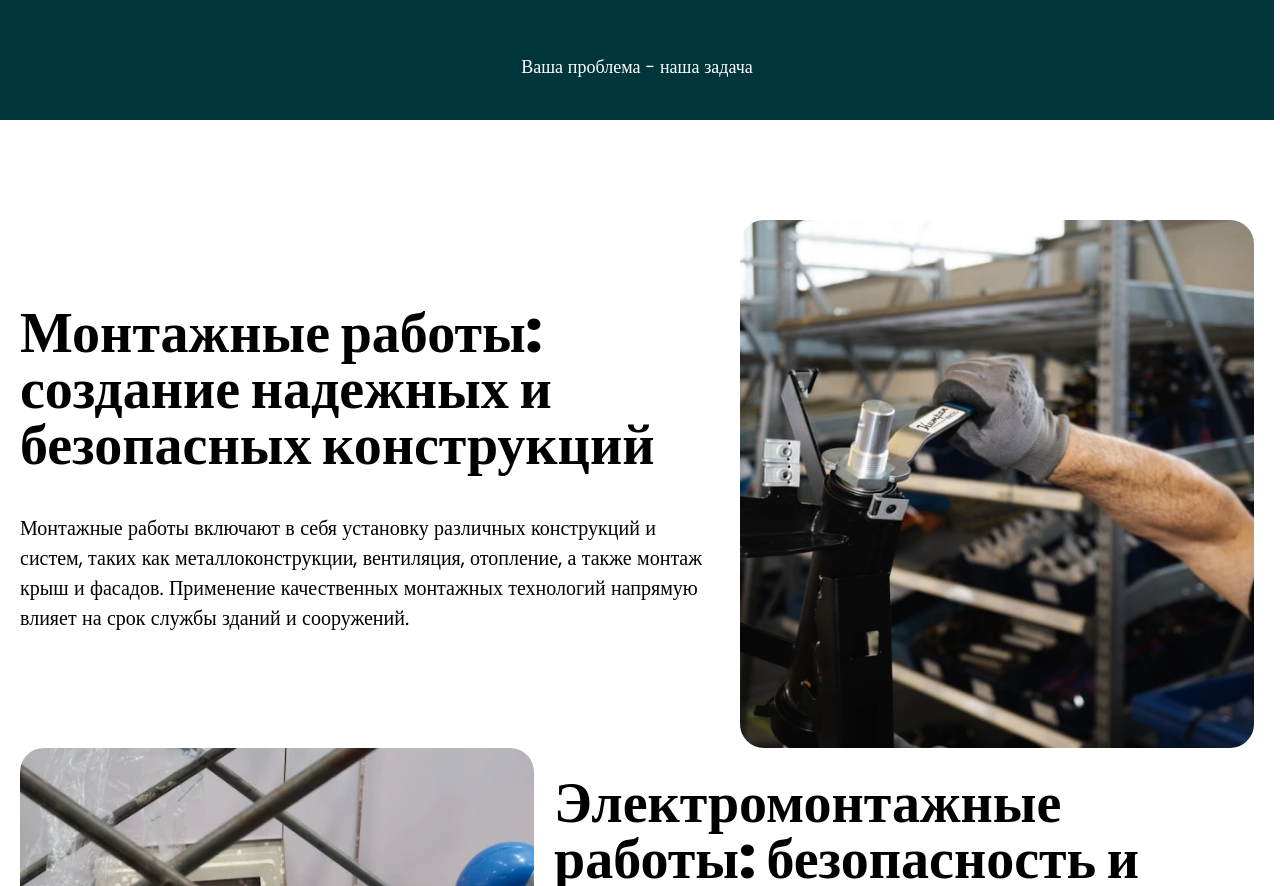
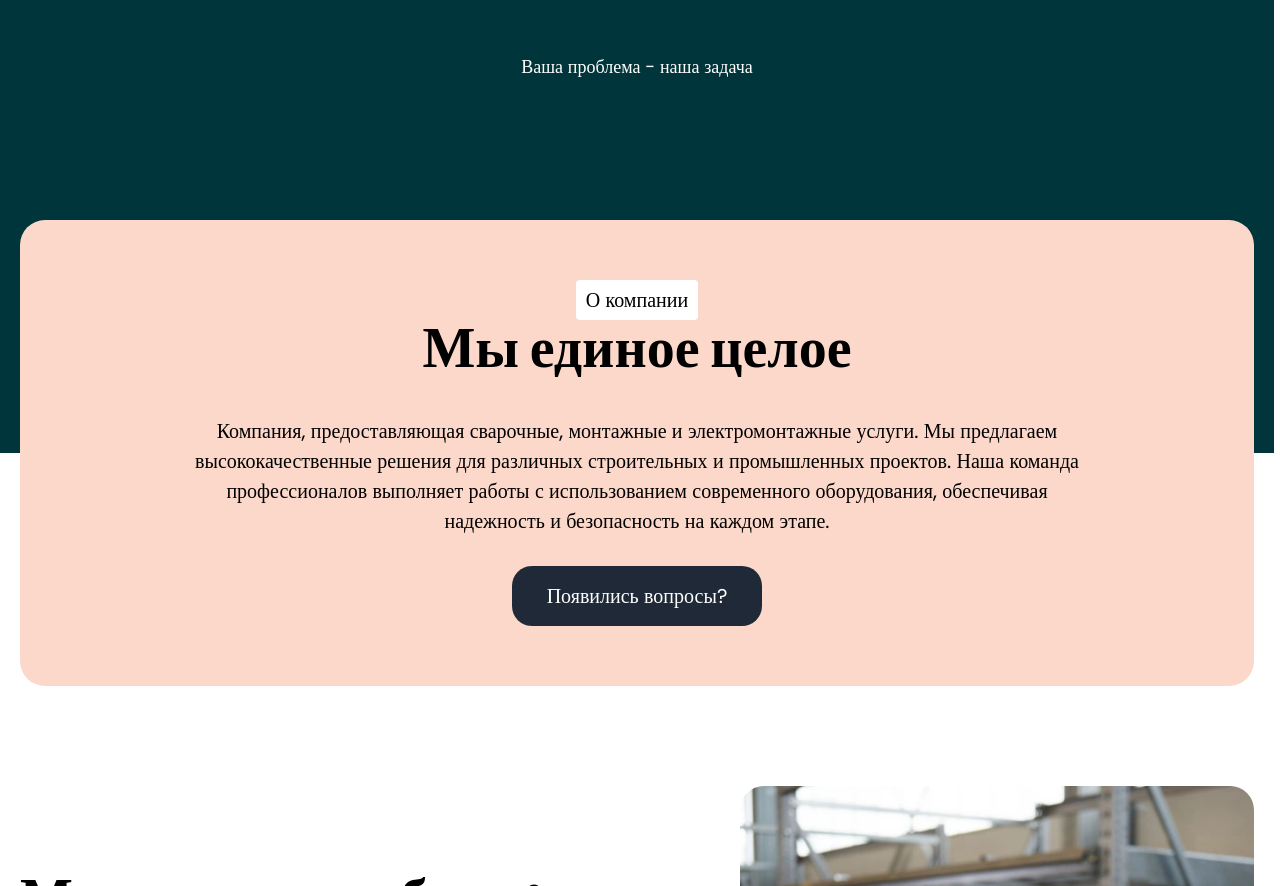
Before and after one commit to andzow/MontazhPro, a Nuxt app: page / in a window 1280 px wide. Shown: the part 680-1566 px from the top of the page. Built offline with nearby package versions, Linux system fonts and the light colour scheme.

Commit message:
вфывфыв

```diff
--- a/components/Main/PrInfo.vue
+++ b/components/Main/PrInfo.vue
@@ -71,7 +71,6 @@ const infoArray = ref([
         line-height: 56px;
         margin-bottom: 40px;
         font-weight: 800;
-        font-family: "Poppins", serif;
     }
 
     &__text {
--- a/pages/index.vue
+++ b/pages/index.vue
@@ -1,7 +1,7 @@
 <template>
   <div>
     <MainPrMain/>
-    <!-- <MainPrAbout/> -->
+    <MainPrAbout/>
     <MainPrInfo/>
     <MainPrServices/>
     <MainPrBanner/>
```
